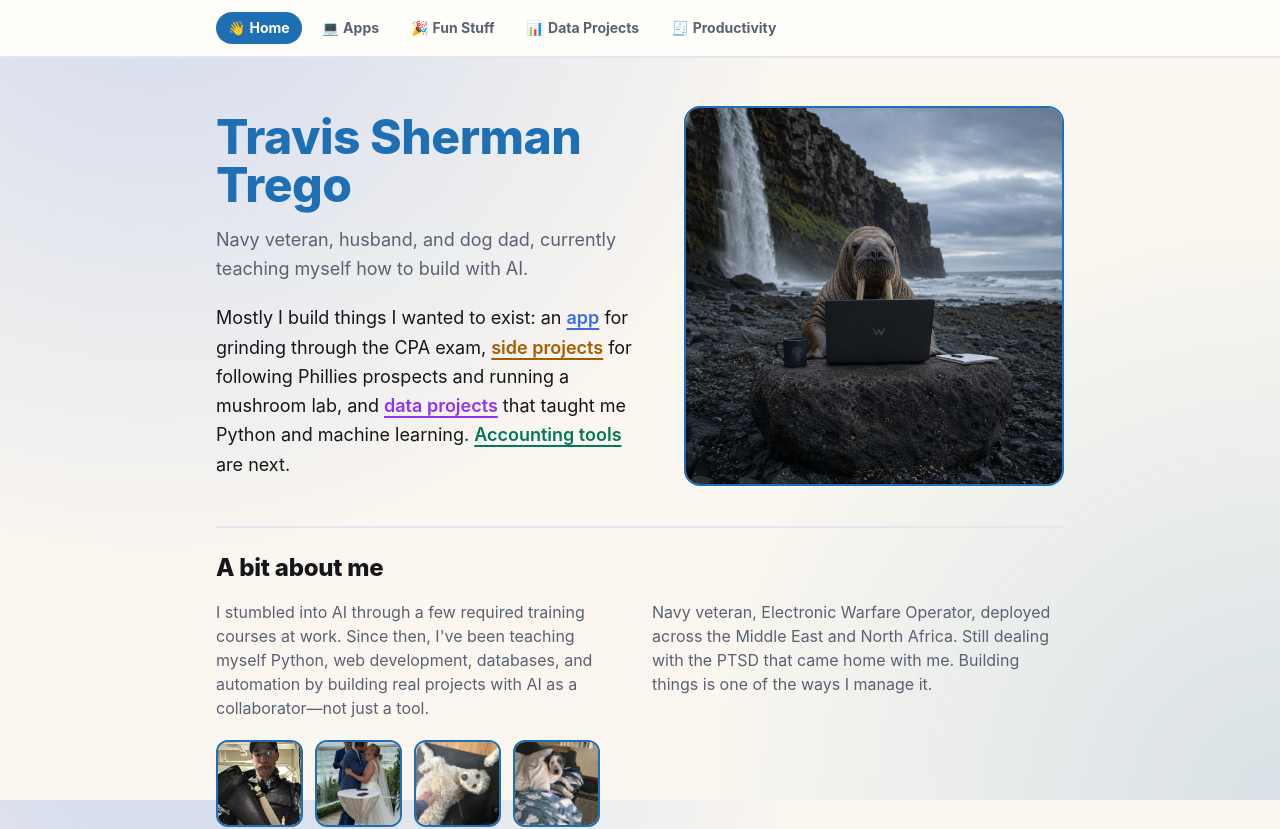
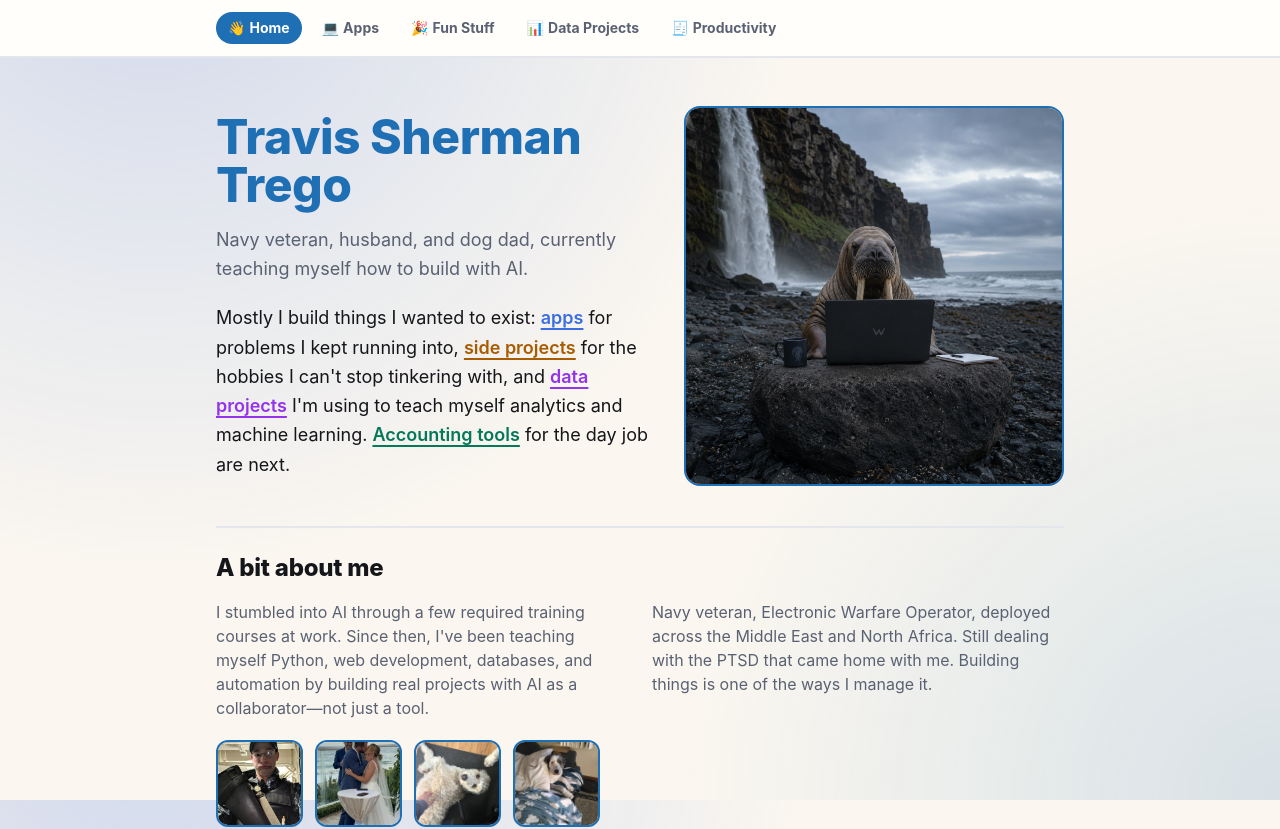
Before and after one commit to travtrego/portfolio-site, a Next.js app: page / in a window 1280 px wide. Shown: the top 829 px of the page. Built offline with nearby package versions, Linux system fonts and the light colour scheme.

Commit message:
Generalize the homepage intro sentence
Drops the specific project references (CPA exam, Phillies, mushroom
lab) so the sentence describes the kind of work in each tab rather
than naming what's behind it.

```diff
--- a/app/page.tsx
+++ b/app/page.tsx
@@ -15,23 +15,23 @@ export default function Home() {
             Navy veteran, husband, and dog dad, currently teaching myself how to build with AI.
           </p>
           <p className="mt-5 text-lg leading-relaxed">
-            Mostly I build things I wanted to exist: an{" "}
+            Mostly I build things I wanted to exist:{" "}
             <Link href="/apps" className="font-semibold underline decoration-2 underline-offset-4" style={{ color: "var(--accent-apps)" }}>
-              app
+              apps
             </Link>{" "}
-            for grinding through the CPA exam,{" "}
+            for problems I kept running into,{" "}
             <Link href="/fun-stuff" className="font-semibold underline decoration-2 underline-offset-4" style={{ color: "var(--accent-fun)" }}>
               side projects
             </Link>{" "}
-            for following Phillies prospects and running a mushroom lab, and{" "}
+            for the hobbies I can&apos;t stop tinkering with, and{" "}
             <Link href="/data-projects" className="font-semibold underline decoration-2 underline-offset-4" style={{ color: "var(--accent-data)" }}>
               data projects
             </Link>{" "}
-            that taught me Python and machine learning.{" "}
+            I&apos;m using to teach myself analytics and machine learning.{" "}
             <Link href="/productivity" className="font-semibold underline decoration-2 underline-offset-4" style={{ color: "var(--accent-productivity)" }}>
               Accounting tools
             </Link>{" "}
-            are next.
+            for the day job are next.
           </p>
         </div>
 
```
